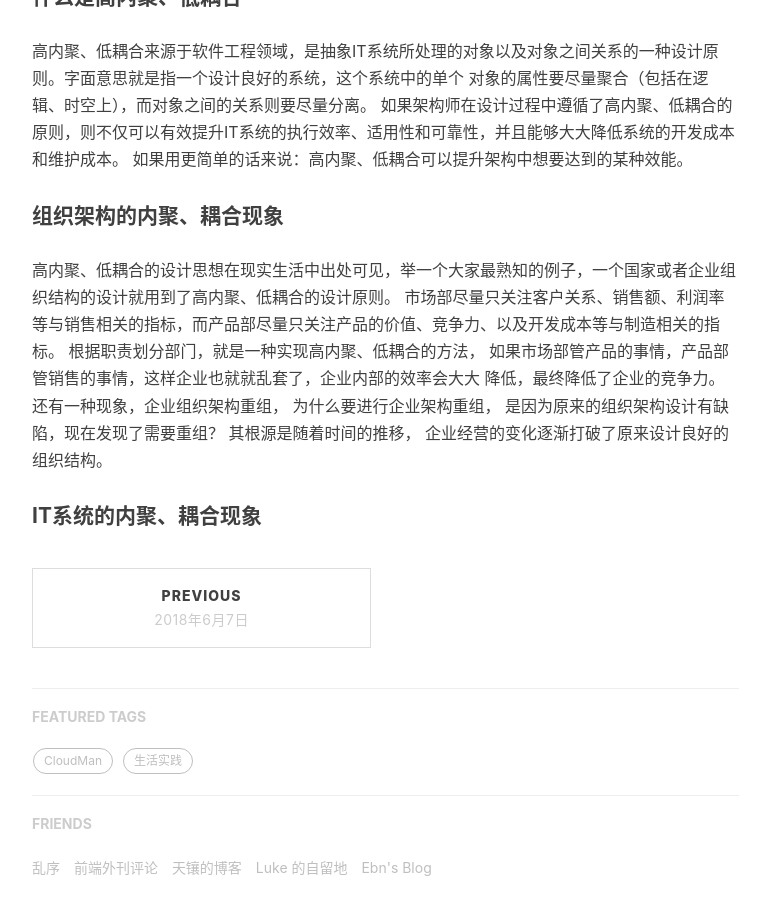
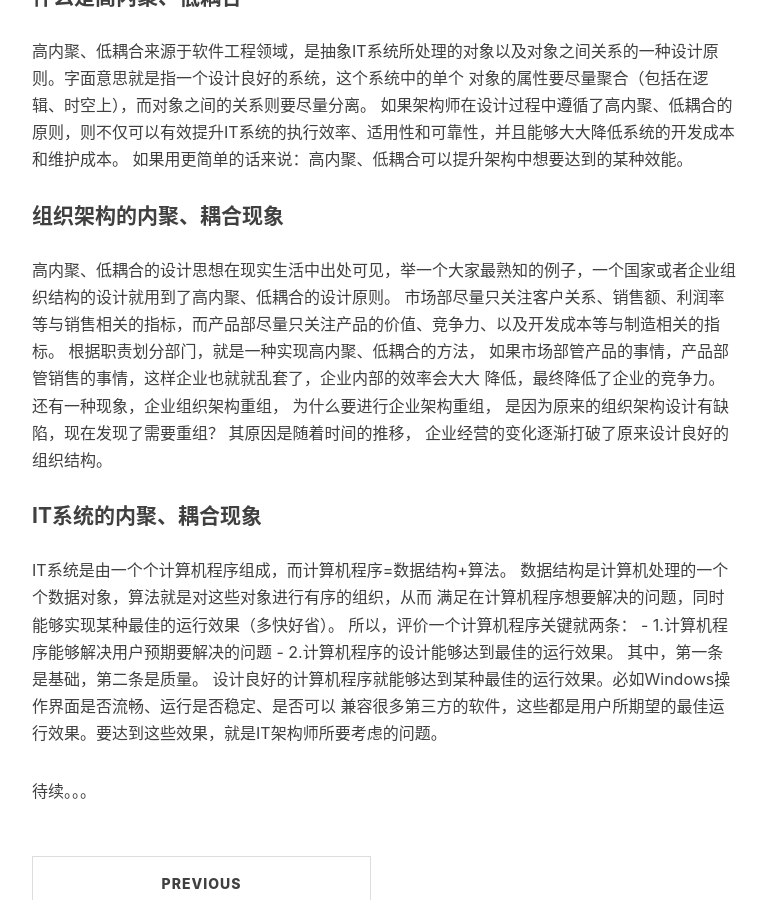
Before and after one commit to libaoan/libaoan.github.io, a Jekyll site: the page built from _posts/2018-06-9-关于高内聚低耦合.markdown, in a window 1280 px wide and 900 px high, scrolled down 524 px. Shown: the whole window, without its empty margins (233-1003 px from the left). Built offline with Jekyll 4.4.1, drawn with Linux system fonts in a browser that asks for light colours; nearby versions of some CDN libraries; our own code applies the rules of GitHub Pages for plain Markdown files; comment, search, counter and statistics services are not loaded.

Commit message:
20180610更新

```diff
--- a/_posts/2018-06-9-关于高内聚、低耦合.markdown
+++ b/_posts/2018-06-9-关于高内聚低耦合.markdown
@@ -27,7 +27,16 @@ IT架构师是我对自己未来5年的的职业定位，源于我发现自己
 市场部尽量只关注客户关系、销售额、利润率等与销售相关的指标，而产品部尽量只关注产品的价值、竞争力、以及开发成本等与制造相关的指标。
 根据职责划分部门，就是一种实现高内聚、低耦合的方法， 如果市场部管产品的事情，产品部管销售的事情，这样企业也就就乱套了，企业内部的效率会大大
 降低，最终降低了企业的竞争力。
-  还有一种现象，企业组织架构重组， 为什么要进行企业架构重组， 是因为原来的组织架构设计有缺陷，现在发现了需要重组？ 其根源是随着时间的推移，
+  还有一种现象，企业组织架构重组， 为什么要进行企业架构重组， 是因为原来的组织架构设计有缺陷，现在发现了需要重组？ 其原因是随着时间的推移，
 企业经营的变化逐渐打破了原来设计良好的组织结构。
 
 #### IT系统的内聚、耦合现象
+  IT系统是由一个个计算机程序组成，而计算机程序=数据结构+算法。 数据结构是计算机处理的一个个数据对象，算法就是对这些对象进行有序的组织，从而
+  满足在计算机程序想要解决的问题，同时能够实现某种最佳的运行效果（多快好省）。
+  所以，评价一个计算机程序关键就两条：
+    - 1.计算机程序能够解决用户预期要解决的问题
+    - 2.计算机程序的设计能够达到最佳的运行效果。
+  其中，第一条是基础，第二条是质量。 设计良好的计算机程序就能够达到某种最佳的运行效果。必如Windows操作界面是否流畅、运行是否稳定、是否可以
+  兼容很多第三方的软件，这些都是用户所期望的最佳运行效果。要达到这些效果，就是IT架构师所要考虑的问题。
+
+  待续。。。
```
